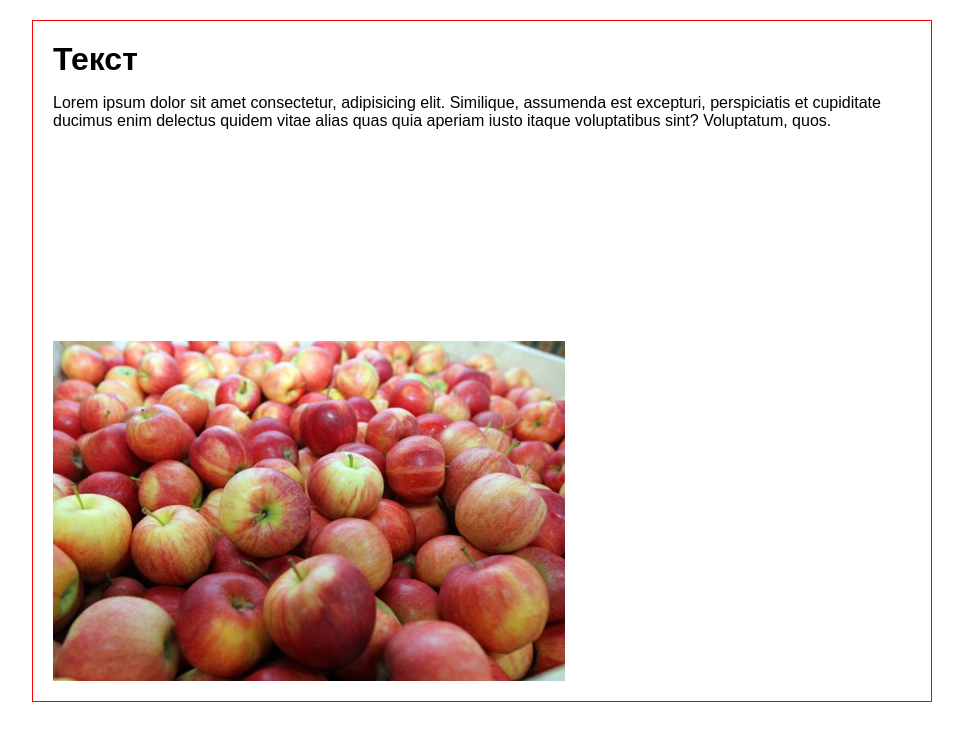
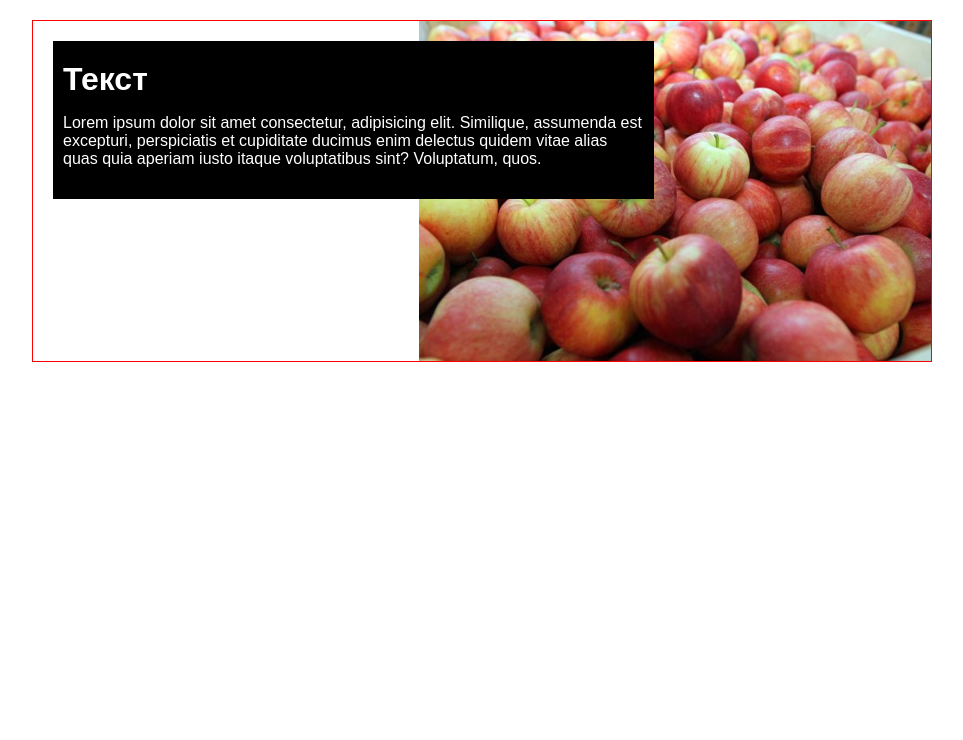
Before and after one commit to imAlxndr/task-stage-1, a plain HTML site: page 16/index.html in a window 1280 px wide. Shown: the whole page, without its empty margins (158-1121 px from the left). Drawn offline with Linux system fonts and the light colour scheme.

Commit message:
16 ready

```diff
--- a/16/index.html
+++ b/16/index.html
@@ -14,6 +14,10 @@
         }
         h1{
             margin: 0;
+            color: white;
+        }
+        p{
+            color: white;
         }
         img {
             display: block;
@@ -29,6 +33,7 @@
         }
 
         .banner{
+            position: relative;
             border: 1px solid red;
             padding: 20px;
         }
@@ -40,10 +45,18 @@
         }
 
         .banner__content{
-
+            background-color: black;
+            color: #000;
+            padding: 20px 10px 15px 10px;
+            width: 70%;
+            z-index: 2;
+            position: relative;
         }
         .banner__media{
-
+            position: absolute;
+            top: 0;
+            right: 0;
+            z-index: 1;
         }
     </style>
 </head>
```
